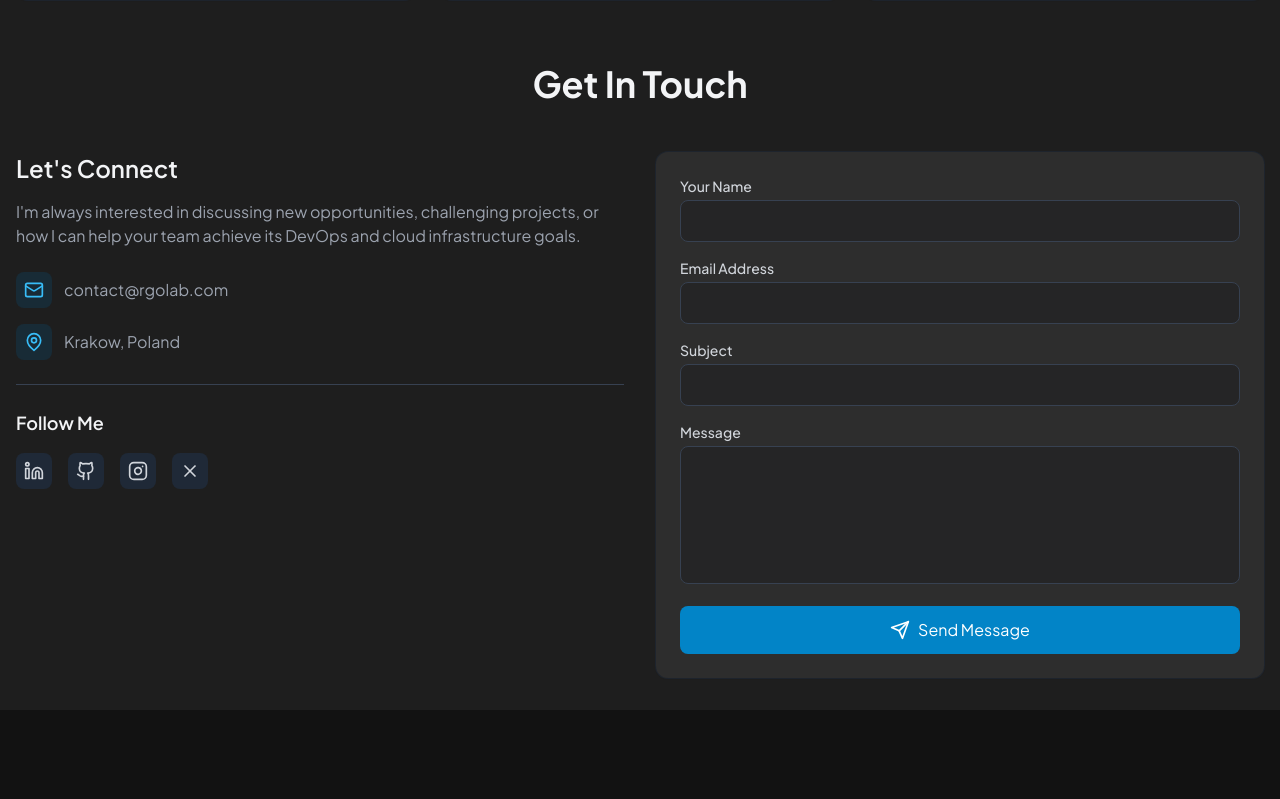
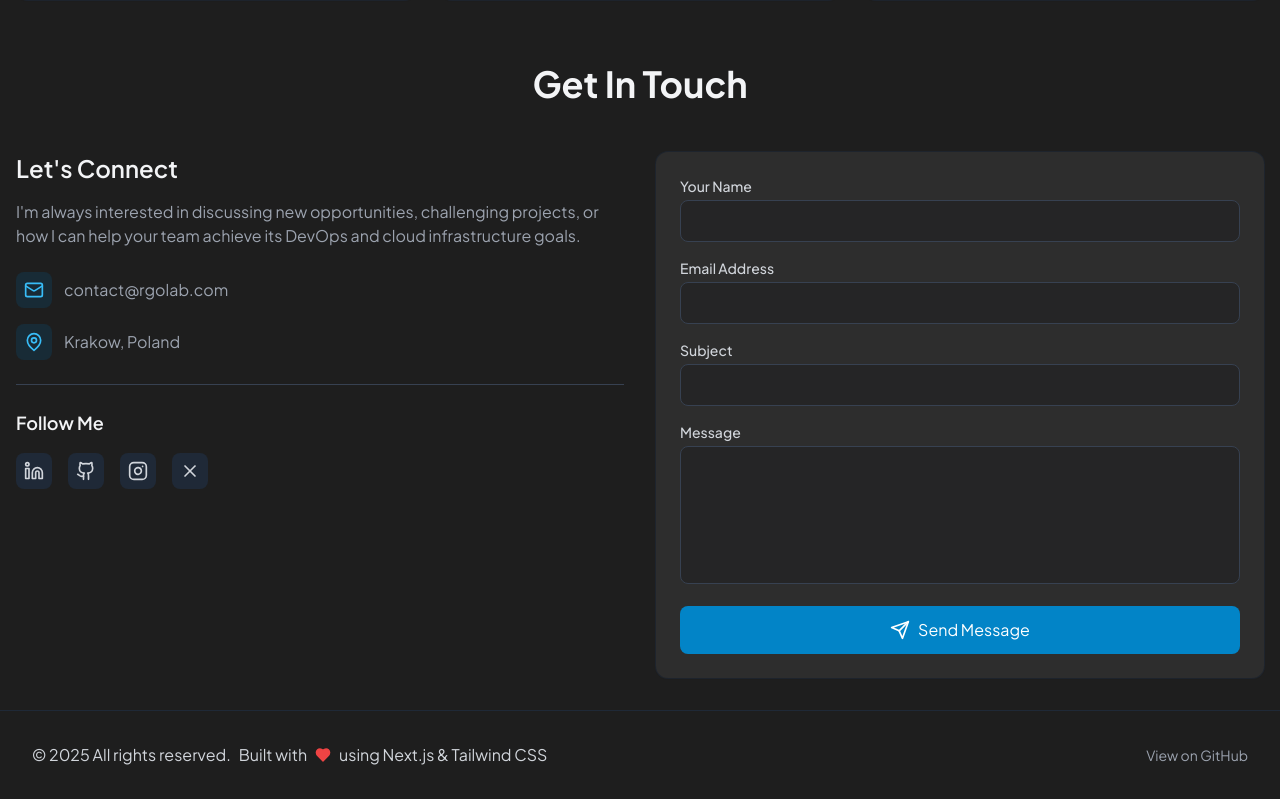
Before and after one commit to rgolab/rgolab.github.io, a Next.js app: page / in a window 1280 px wide. Shown: the part 5604-6403 px from the top of the page. Before the commit the page ends 6314 px from the top, so only its background shows below. Built offline with nearby package versions, Linux system fonts and the light colour scheme.

Commit message:
feat: add footer with copyright and GitHub link, update README with bun commands

```diff
--- a/app/layout.tsx
+++ b/app/layout.tsx
@@ -3,6 +3,7 @@ import { Inter, Plus_Jakarta_Sans } from "next/font/google";
 import "./globals.css";
 import { ThemeProvider } from "@/components/theme-provider";
 import Navigation from "@/components/navigation";
+import Footer from "@/components/footer";
 import CookieConsent from "@/components/cookie-consent";
 
 const inter = Inter({ subsets: ["latin"], variable: "--font-inter" });
@@ -40,6 +41,7 @@ export default function RootLayout({
           <div className="page-root">
             <Navigation />
             <main>{children}</main>
+            <Footer />
             <CookieConsent />
           </div>
         </ThemeProvider>
--- /dev/null
+++ b/components/footer.tsx
@@ -0,0 +1,30 @@
+import { Heart } from "lucide-react";
+
+export default function Footer() {
+  const currentYear = new Date().getFullYear();
+
+  return (
+    <footer className="bg-gray-100 dark:bg-surface-dark border-t border-gray-200 dark:border-gray-800">
+      <div className="max-w-7xl mx-auto px-4 sm:px-6 lg:px-8 py-8">
+        <div className="flex flex-col md:flex-row justify-between items-center space-y-4 md:space-y-0">
+          <div className="flex items-center space-x-2 text-gray-700 dark:text-gray-300">
+            <span>© {currentYear} All rights reserved.</span>
+            <span>Built with</span>
+            <Heart className="w-4 h-4 text-red-500 fill-current" />
+            <span>using Next.js & Tailwind CSS</span>
+          </div>
+          <div className="text-sm text-gray-600 dark:text-gray-400">
+            <a
+              href="https://github.com/rgolab/rgolab.github.io"
+              target="_blank"
+              rel="noopener noreferrer"
+              className="hover:text-gray-800 dark:hover:text-gray-200 transition-colors"
+            >
+              View on GitHub
+            </a>
+          </div>
+        </div>
+      </div>
+    </footer>
+  );
+}
```
Also changed, not shown: 1 other file (tests, documents, lock files or other folders).
